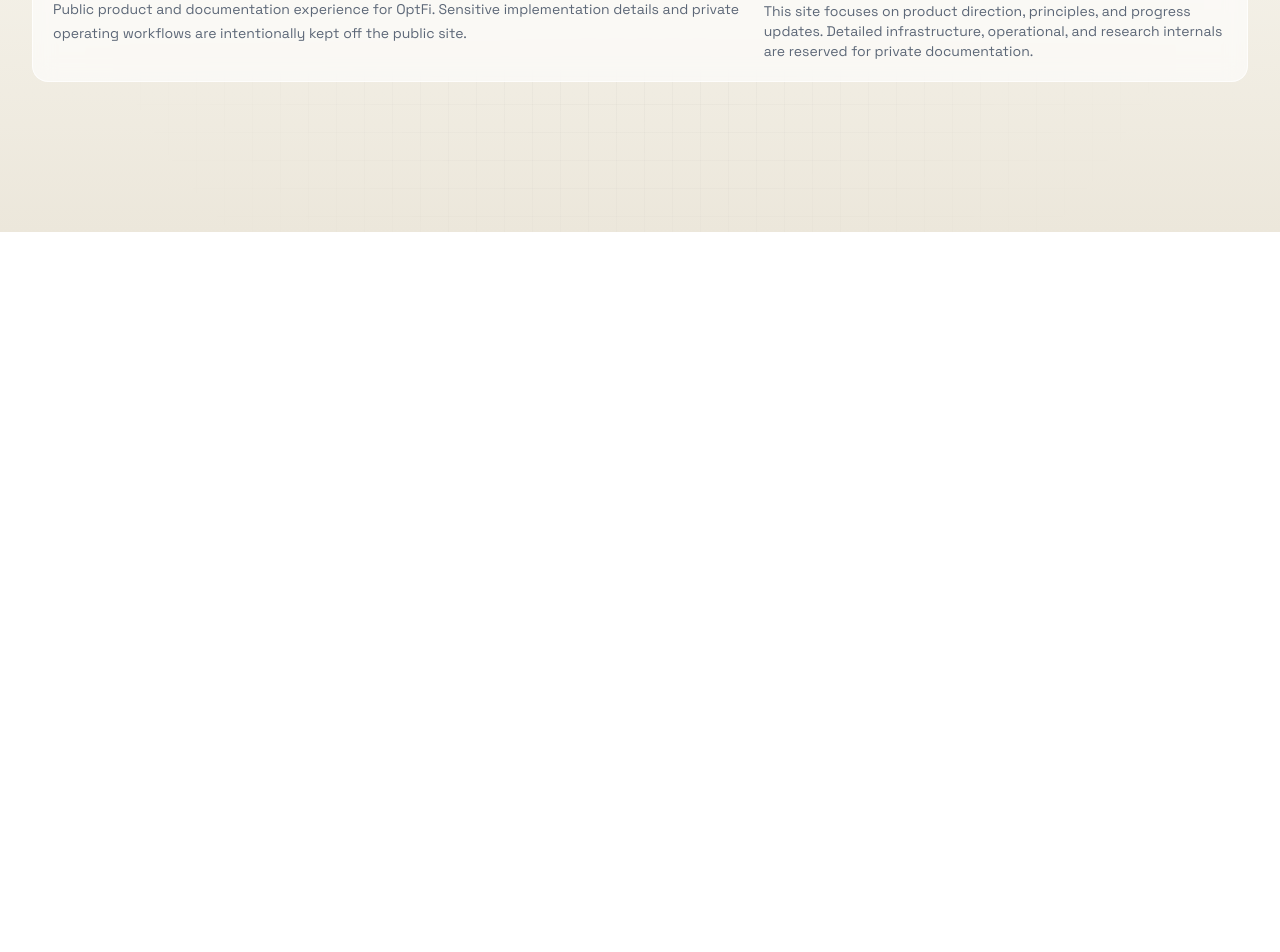
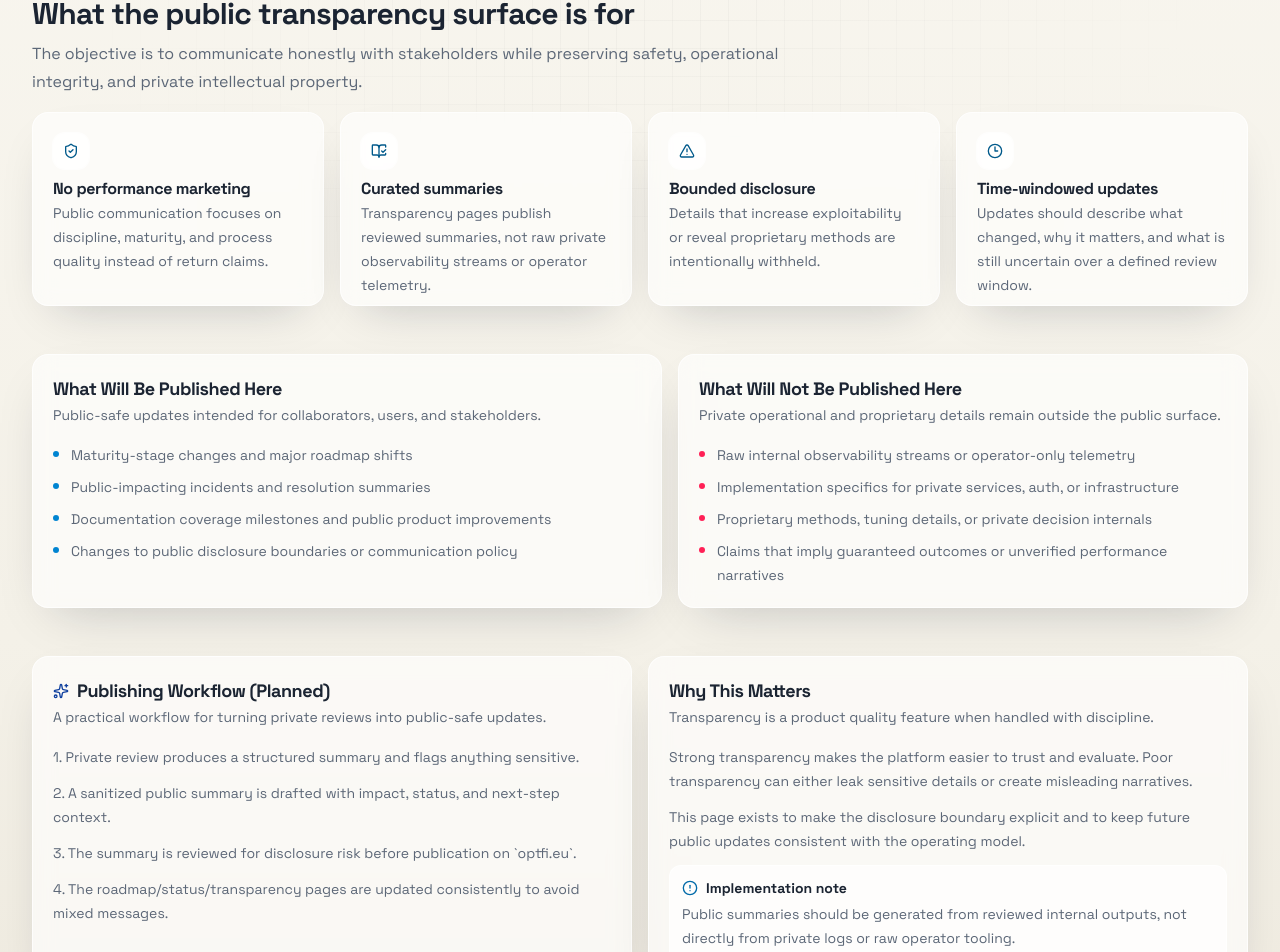
Before and after one commit to kronos-cm/optfi-website, a React (Vite) app: page /transparency in a window 1280 px wide. Shown: the part 568-1520 px from the top of the page. Before the commit the page ends 800 px from the top, so only its background shows below. Built offline with nearby package versions, Linux system fonts and the light colour scheme.

Commit message:
Add public transparency page

```diff
--- a/src/App.tsx
+++ b/src/App.tsx
@@ -10,6 +10,7 @@ import { DocsOperatorAccessPage } from './pages/docs-operator-access-page'
 import { DocsMonetizationPage } from './pages/docs-monetization-page'
 import { RoadmapPage } from './pages/roadmap-page'
 import { StatusPage } from './pages/status-page'
+import { TransparencyPage } from './pages/transparency-page'
 import { NotFoundPage } from './pages/not-found-page'
 
 function AppRoutes() {
@@ -25,6 +26,7 @@ function AppRoutes() {
       <Route path="/docs/monetization" element={<DocsMonetizationPage />} />
       <Route path="/roadmap" element={<RoadmapPage />} />
       <Route path="/status" element={<StatusPage />} />
+      <Route path="/transparency" element={<TransparencyPage />} />
       <Route path="/index.html" element={<Navigate to="/" replace />} />
       <Route path="*" element={<NotFoundPage />} />
     </Routes>
--- a/src/components/site-shell.tsx
+++ b/src/components/site-shell.tsx
@@ -44,6 +44,9 @@ export function SiteShell({ children }: PropsWithChildren) {
             <NavLink to="/status" className={navClass}>
               Status
             </NavLink>
+            <NavLink to="/transparency" className={navClass}>
+              Transparency
+            </NavLink>
           </nav>
         </div>
 
--- a/src/pages/status-page.tsx
+++ b/src/pages/status-page.tsx
@@ -21,6 +21,7 @@ export function StatusPage() {
       <section className="mt-10 grid gap-4 md:grid-cols-2 xl:grid-cols-4">
         <StatusCard icon={Globe} title="optfi.eu" state="Live" detail="GitHub Pages with custom domain and HTTPS." variant="success" />
         <StatusCard icon={Activity} title="Method Validation" state="In Progress" detail="Evidence collection and review continue in parallel." variant="warning" />
+        <StatusCard icon={CheckCircle2} title="Transparency Page" state="Live" detail="Public disclosure policy and summary boundaries are now documented." variant="success" />
         <StatusCard icon={Server} title="Private Services" state="Planned" detail="Private service deployment is staged as a later promotion step." variant="default" />
         <StatusCard icon={Lock} title="app.optfi.eu" state="Planned" detail="Private operator app with restricted access controls." variant="default" />
       </section>
--- /dev/null
+++ b/src/pages/transparency-page.tsx
@@ -0,0 +1,140 @@
+import { AlertCircle, BookOpenCheck, Clock3, ShieldCheck, Sparkles, TriangleAlert } from 'lucide-react'
+import { PageContainer, PageHero, SectionHeading } from '../components/page-primitives'
+import { Badge } from '../components/ui/badge'
+import { Card, CardContent, CardDescription, CardHeader, CardTitle } from '../components/ui/card'
+
+const principles = [
+  {
+    icon: ShieldCheck,
+    title: 'No performance marketing',
+    text: 'Public communication focuses on discipline, maturity, and process quality instead of return claims.',
+  },
+  {
+    icon: BookOpenCheck,
+    title: 'Curated summaries',
+    text: 'Transparency pages publish reviewed summaries, not raw private observability streams or operator telemetry.',
+  },
+  {
+    icon: TriangleAlert,
+    title: 'Bounded disclosure',
+    text: 'Details that increase exploitability or reveal proprietary methods are intentionally withheld.',
+  },
+  {
+    icon: Clock3,
+    title: 'Time-windowed updates',
+    text: 'Updates should describe what changed, why it matters, and what is still uncertain over a defined review window.',
+  },
+] as const
+
+export function TransparencyPage() {
+  return (
+    <PageContainer>
+      <PageHero
+        eyebrow="Transparency (Public, Sanitized)"
+        title="Public transparency should increase trust without increasing risk"
+        description="This page defines how OptFi intends to communicate progress, incidents, and maturity changes. It is a public-facing disclosure policy, not an operator dashboard."
+        actions={
+          <>
+            <Badge variant="brand">Transparency policy</Badge>
+            <Badge variant="default">Sanitized summaries only</Badge>
+          </>
+        }
+      />
+
+      <section className="mt-10 space-y-4">
+        <SectionHeading
+          kicker="Transparency Principles"
+          title="What the public transparency surface is for"
+          description="The objective is to communicate honestly with stakeholders while preserving safety, operational integrity, and private intellectual property."
+        />
+        <div className="grid gap-4 md:grid-cols-2 xl:grid-cols-4">
+          {principles.map((item) => (
+            <Card key={item.title} className="glass h-full">
+              <CardHeader>
+                <div className="mb-2 grid h-9 w-9 place-items-center rounded-xl bg-white/80 text-sky-800 ring-1 ring-white/70">
+                  <item.icon className="h-4 w-4" />
+                </div>
+                <CardTitle className="text-base">{item.title}</CardTitle>
+                <CardDescription>{item.text}</CardDescription>
+              </CardHeader>
+            </Card>
+          ))}
+        </div>
+      </section>
+
+      <section className="mt-12 grid gap-4 lg:grid-cols-[1.05fr_0.95fr]">
+        <Card className="glass">
+          <CardHeader>
+            <CardTitle>What Will Be Published Here</CardTitle>
+            <CardDescription>Public-safe updates intended for collaborators, users, and stakeholders.</CardDescription>
+          </CardHeader>
+          <CardContent>
+            <ul className="space-y-2 text-sm leading-6 text-[color:var(--muted-foreground)]">
+              <li className="flex gap-3"><span className="mt-2 h-1.5 w-1.5 rounded-full bg-sky-600" /><span>Maturity-stage changes and major roadmap shifts</span></li>
+              <li className="flex gap-3"><span className="mt-2 h-1.5 w-1.5 rounded-full bg-sky-600" /><span>Public-impacting incidents and resolution summaries</span></li>
+              <li className="flex gap-3"><span className="mt-2 h-1.5 w-1.5 rounded-full bg-sky-600" /><span>Documentation coverage milestones and public product improvements</span></li>
+              <li className="flex gap-3"><span className="mt-2 h-1.5 w-1.5 rounded-full bg-sky-600" /><span>Changes to public disclosure boundaries or communication policy</span></li>
+            </ul>
+          </CardContent>
+        </Card>
+
+        <Card className="glass">
+          <CardHeader>
+            <CardTitle>What Will Not Be Published Here</CardTitle>
+            <CardDescription>Private operational and proprietary details remain outside the public surface.</CardDescription>
+          </CardHeader>
+          <CardContent>
+            <ul className="space-y-2 text-sm leading-6 text-[color:var(--muted-foreground)]">
+              <li className="flex gap-3"><span className="mt-2 h-1.5 w-1.5 rounded-full bg-rose-500" /><span>Raw internal observability streams or operator-only telemetry</span></li>
+              <li className="flex gap-3"><span className="mt-2 h-1.5 w-1.5 rounded-full bg-rose-500" /><span>Implementation specifics for private services, auth, or infrastructure</span></li>
+              <li className="flex gap-3"><span className="mt-2 h-1.5 w-1.5 rounded-full bg-rose-500" /><span>Proprietary methods, tuning details, or private decision internals</span></li>
+              <li className="flex gap-3"><span className="mt-2 h-1.5 w-1.5 rounded-full bg-rose-500" /><span>Claims that imply guaranteed outcomes or unverified performance narratives</span></li>
+            </ul>
+          </CardContent>
+        </Card>
+      </section>
+
+      <section className="mt-12 grid gap-4 lg:grid-cols-2">
+        <Card className="glass">
+          <CardHeader>
+            <div className="flex items-center gap-2">
+              <Sparkles className="h-4 w-4 text-[color:var(--brand-700)]" />
+              <CardTitle>Publishing Workflow (Planned)</CardTitle>
+            </div>
+            <CardDescription>A practical workflow for turning private reviews into public-safe updates.</CardDescription>
+          </CardHeader>
+          <CardContent className="space-y-3 text-sm leading-6 text-[color:var(--muted-foreground)]">
+            <p>1. Private review produces a structured summary and flags anything sensitive.</p>
+            <p>2. A sanitized public summary is drafted with impact, status, and next-step context.</p>
+            <p>3. The summary is reviewed for disclosure risk before publication on `optfi.eu`.</p>
+            <p>4. The roadmap/status/transparency pages are updated consistently to avoid mixed messages.</p>
+          </CardContent>
+        </Card>
+
+        <Card className="glass">
+          <CardHeader>
+            <CardTitle>Why This Matters</CardTitle>
+            <CardDescription>Transparency is a product quality feature when handled with discipline.</CardDescription>
+          </CardHeader>
+          <CardContent className="space-y-3 text-sm leading-6 text-[color:var(--muted-foreground)]">
+            <p>
+              Strong transparency makes the platform easier to trust and evaluate. Poor transparency can either leak sensitive details or create misleading narratives.
+            </p>
+            <p>
+              This page exists to make the disclosure boundary explicit and to keep future public updates consistent with the operating model.
+            </p>
+            <div className="rounded-xl border border-white/70 bg-white/70 p-3">
+              <div className="mb-1 flex items-center gap-2">
+                <AlertCircle className="h-4 w-4 text-sky-700" />
+                <p className="text-sm font-semibold text-[color:var(--foreground)]">Implementation note</p>
+              </div>
+              <p>
+                Public summaries should be generated from reviewed internal outputs, not directly from private logs or raw operator tooling.
+              </p>
+            </div>
+          </CardContent>
+        </Card>
+      </section>
+    </PageContainer>
+  )
+}
```
